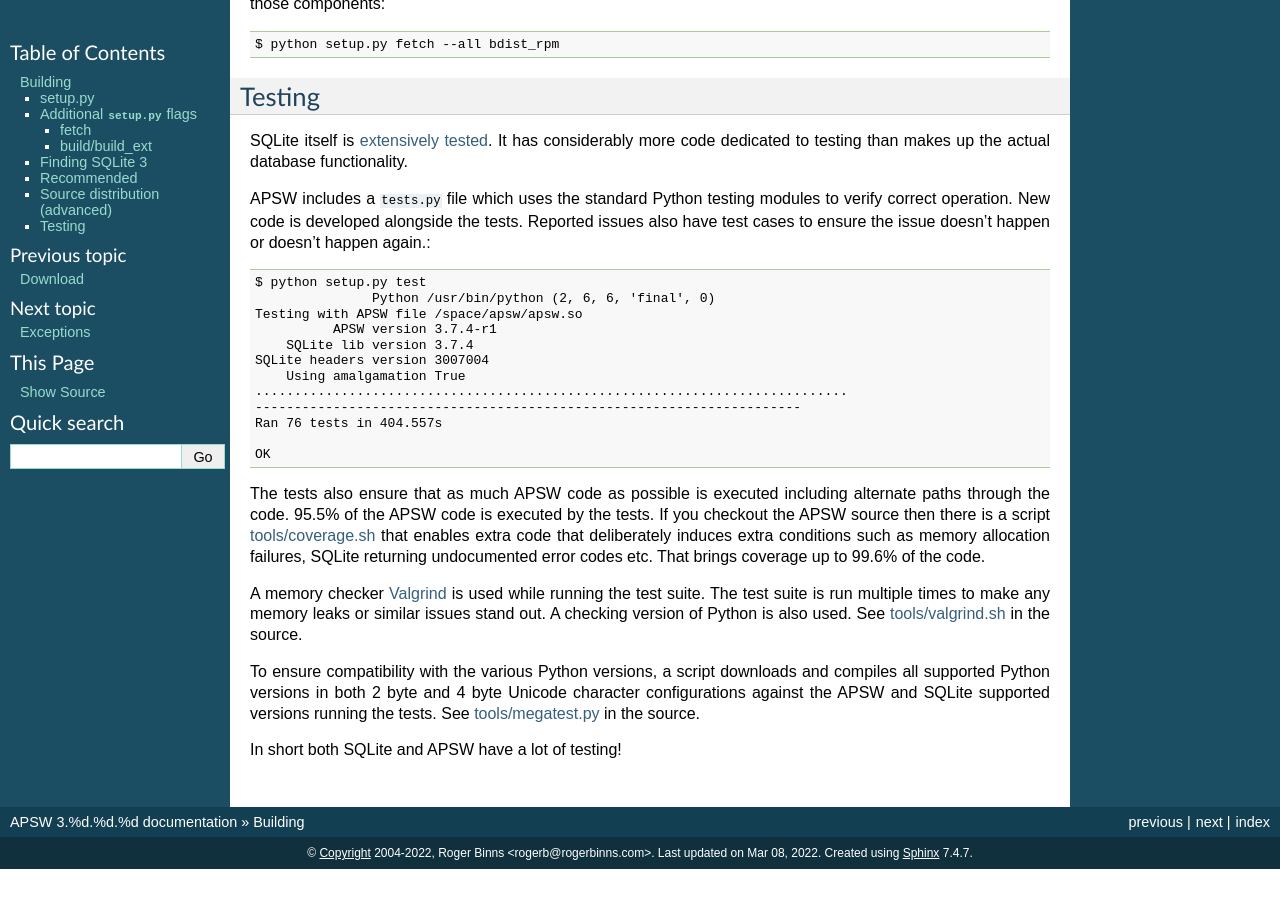
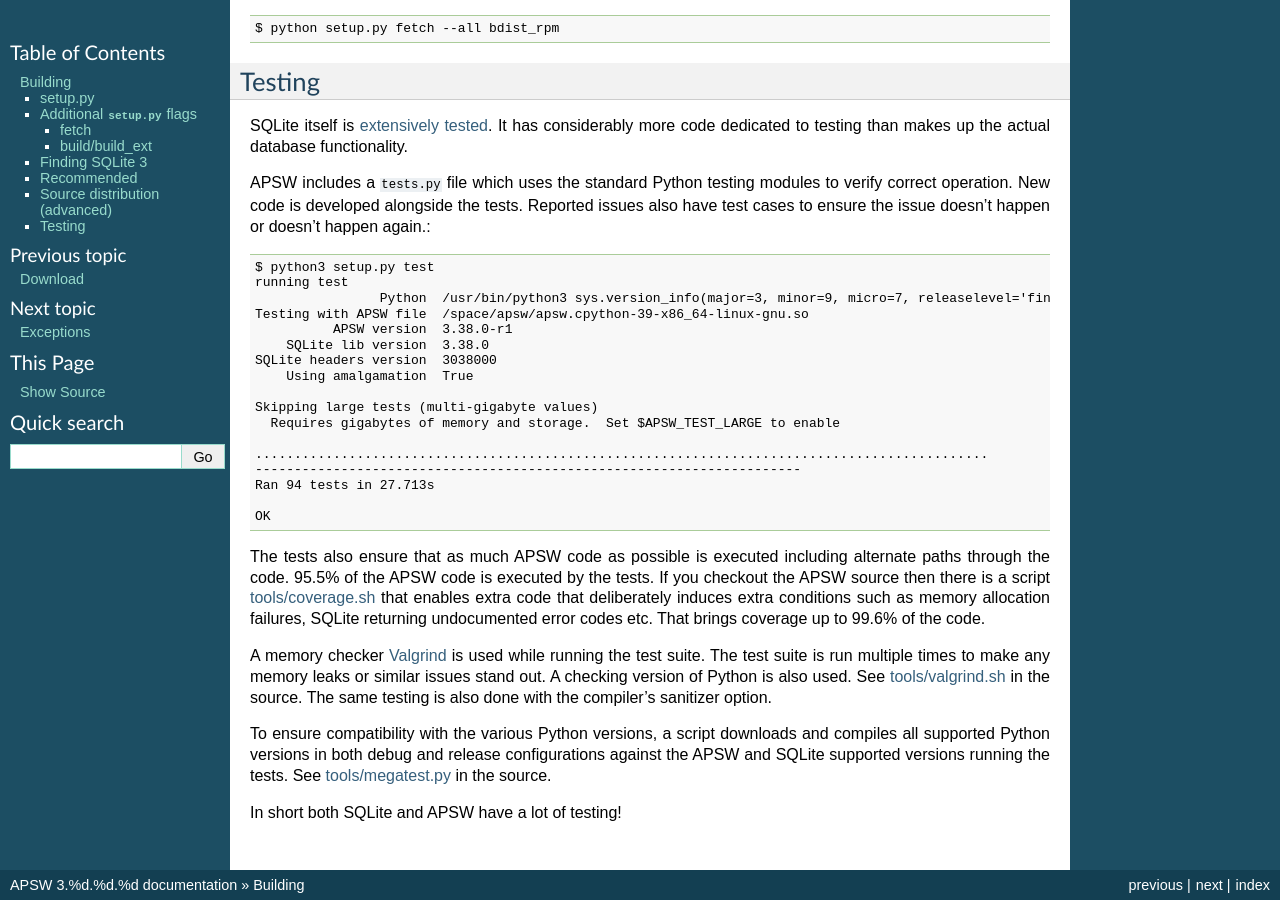
Before and after one commit to rogerbinns/apsw, a Sphinx documentation site: the page built from doc/build.rst, in a window 1280 px wide and 900 px high, scrolled down 4247 px. Built offline with Sphinx 7.4.7, drawn with Linux system fonts in a browser that asks for light colours; pages that are not in the unit, such as notebooks, are missing from menus; the version number is read from the project's files by our own code; before the commit the page ends 5116 px from its top, so only the background shows below that; some of the changed text lies outside the part shown.

Commit message:
Minor wording tweaks and show recent test run

```diff
--- a/doc/build.rst
+++ b/doc/build.rst
@@ -318,16 +317,21 @@ testing modules to verify correct operation. New code is developed
 alongside the tests. Reported issues also have test cases to ensure
 the issue doesn't happen or doesn't happen again.::
 
-  $ python setup.py test
-                 Python /usr/bin/python (2, 6, 6, 'final', 0)
-  Testing with APSW file /space/apsw/apsw.so
-            APSW version 3.7.4-r1
-      SQLite lib version 3.7.4
-  SQLite headers version 3007004
-      Using amalgamation True
-  ............................................................................
+  $ python3 setup.py test
+  running test
+                  Python  /usr/bin/python3 sys.version_info(major=3, minor=9, micro=7, releaselevel='final', serial=0)
+  Testing with APSW file  /space/apsw/apsw.cpython-39-x86_64-linux-gnu.so
+            APSW version  3.38.0-r1
+      SQLite lib version  3.38.0
+  SQLite headers version  3038000
+      Using amalgamation  True
+
+  Skipping large tests (multi-gigabyte values)
+    Requires gigabytes of memory and storage.  Set $APSW_TEST_LARGE to enable
+
+  ..............................................................................................
   ----------------------------------------------------------------------
-  Ran 76 tests in 404.557s
+  Ran 94 tests in 27.713s
 
   OK
 
@@ -343,11 +347,11 @@ A memory checker `Valgrind <http://valgrind.org>`_ is used while
 running the test suite. The test suite is run multiple times to make
 any memory leaks or similar issues stand out. A checking version of
 Python is also used.  See :source:`tools/valgrind.sh` in the source.
+The same testing is also done with the compiler's sanitizer option.
 
 To ensure compatibility with the various Python versions, a script
-downloads and compiles all supported Python versions in both 2 byte
-and 4 byte Unicode character configurations against the APSW and
-SQLite supported versions running the tests. See
-:source:`tools/megatest.py` in the source.
+downloads and compiles all supported Python versions in both debug and
+release configurations against the APSW and SQLite supported versions
+running the tests. See :source:`tools/megatest.py` in the source.
 
 In short both SQLite and APSW have a lot of testing!
```
Also changed, not shown: other parts of doc/build.rst (+2 -3 lines).
